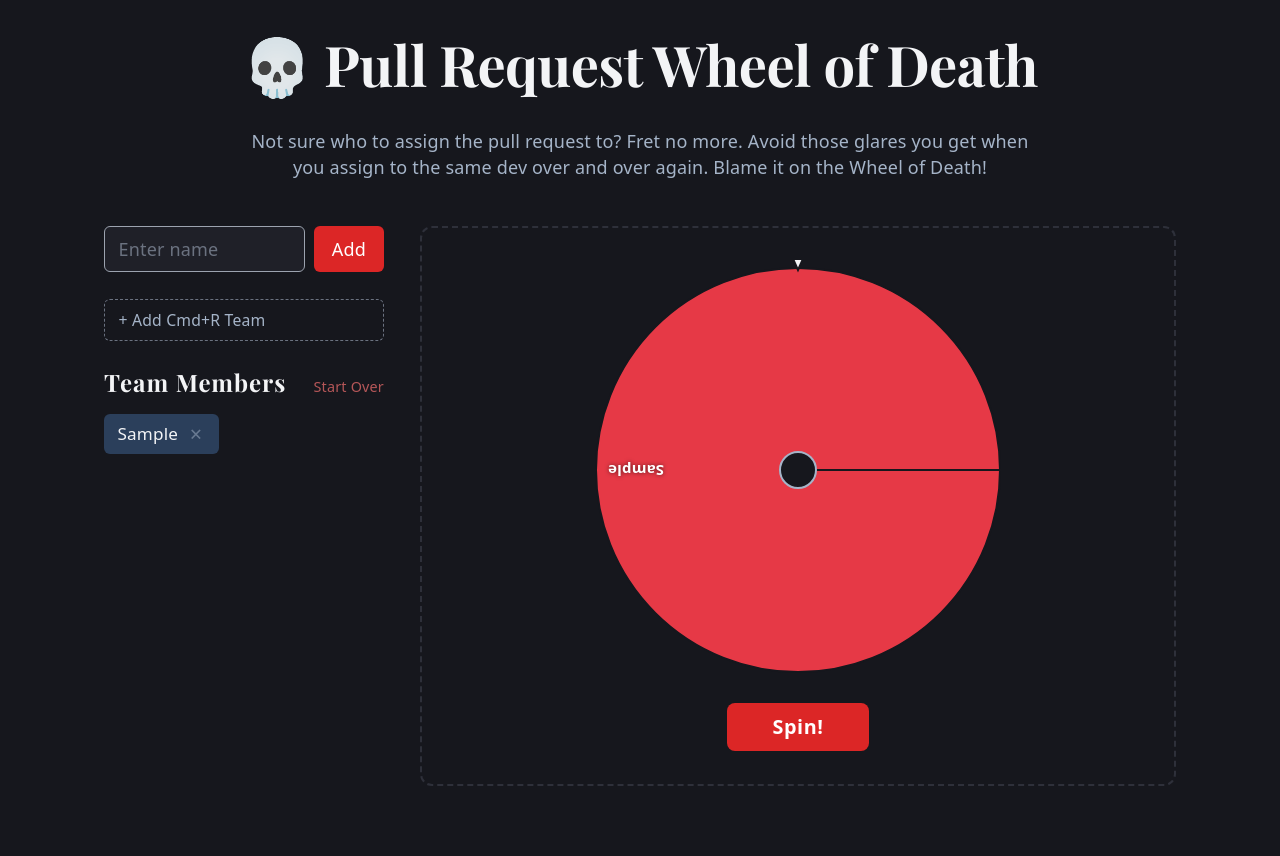
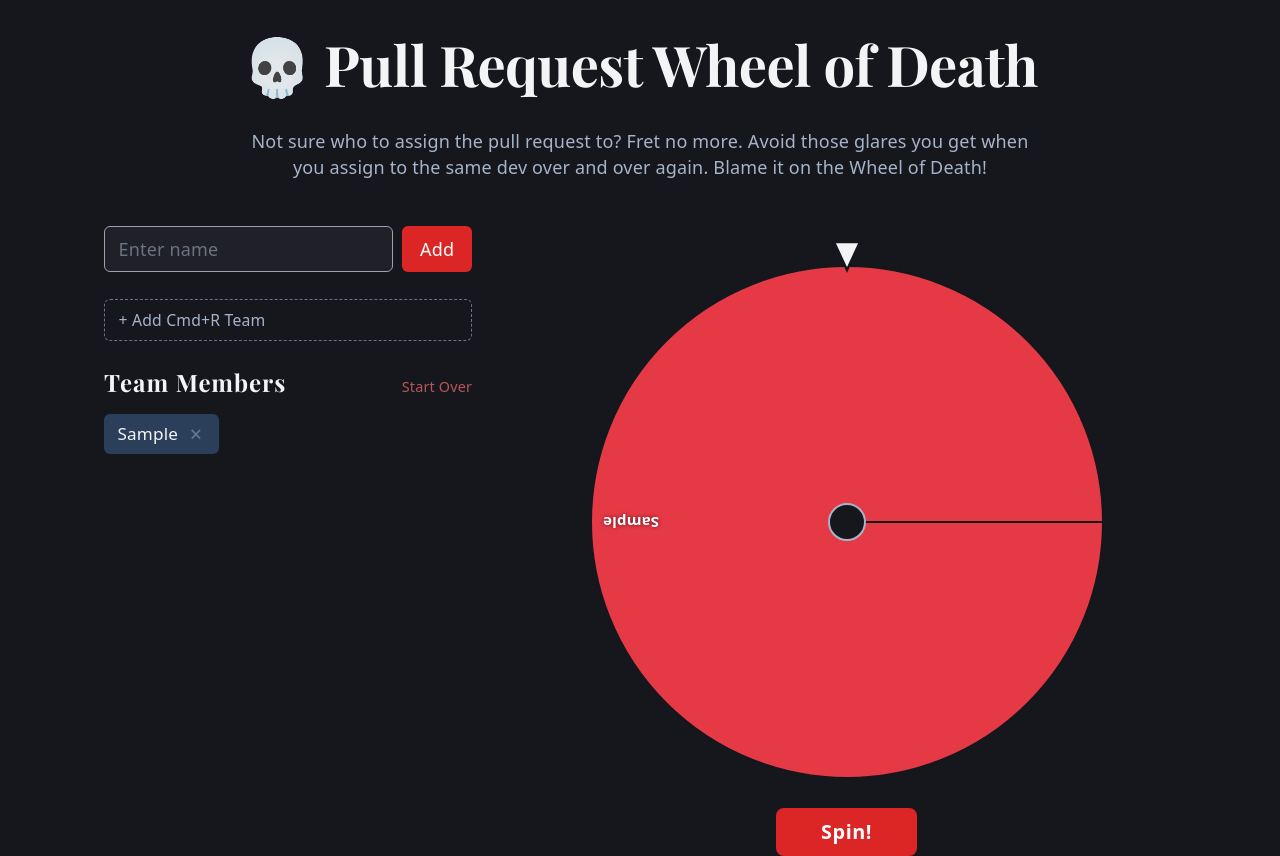
Before and after one commit to Ly900/pull-request-wheel, a React (Vite) app: page / in a window 1280 px wide. Both pictures are taken after typing "Sample" into the empty fields and a click on the button "Add". Before the commit the page ends 800 px from the top, so only its background shows below. Built offline with nearby package versions, Linux system fonts and the light colour scheme.

Commit message:
Fix wheel layout: arrow sizing, column proportions, gap spacing

```diff
--- a/src/App.css
+++ b/src/App.css
@@ -17,6 +17,7 @@ p {
   .layout {
     flex-direction: row;
     align-items: flex-start;
+    gap: 2.5rem;
   }
 }
 
@@ -25,13 +26,11 @@ p {
   display: flex;
   flex-direction: column;
   gap: 1.5rem;
-  width: 100%;
 }
 
 @media (min-width: 780px) {
   .sidebar {
-    width: 280px;
-    flex-shrink: 0;
+    flex: 1;
   }
 }
 
@@ -183,13 +182,11 @@ p {
 
 /* ── Right wheel area ── */
 .wheel-area {
-  flex: 1;
+  flex: 2;
   min-height: 560px;
   display: flex;
   align-items: center;
   justify-content: center;
-  border: 2px dashed var(--border);
-  border-radius: 12px;
 }
 
 /* ── Wheel component ── */
--- a/src/Wheel.tsx
+++ b/src/Wheel.tsx
@@ -16,19 +16,22 @@ export default function Wheel({ names }: WheelProps) {
   const rotationRef = useRef(0);
   const animFrameRef = useRef<number>(0);
 
+  const ARROW_SPACE = 32; // px reserved above wheel for arrow
+
   const drawWheel = useCallback((rotation: number) => {
     const canvas = canvasRef.current;
     if (!canvas || names.length === 0) return;
     const ctx = canvas.getContext('2d');
     if (!ctx) return;
 
-    const size = canvas.width;
-    const cx = size / 2;
-    const cy = size / 2;
-    const radius = size / 2 - 8;
+    const w = canvas.width;
+    const h = canvas.height;
+    const cx = w / 2;
+    const cy = ARROW_SPACE + (h - ARROW_SPACE) / 2;
+    const radius = (h - ARROW_SPACE) / 2 - 8;
     const sliceAngle = (2 * Math.PI) / names.length;
 
-    ctx.clearRect(0, 0, size, size);
+    ctx.clearRect(0, 0, w, h);
 
     // Draw slices
     names.forEach((name, i) => {
@@ -69,9 +72,9 @@ export default function Wheel({ names }: WheelProps) {
     ctx.stroke();
 
     // Pointer arrow (outside wheel at top, pointing down into wheel)
-    const arrowTip = cy - radius + 2;   // tip just inside the wheel edge
-    const arrowBase = arrowTip - 36;    // base 36px above the tip
-    const arrowHalfWidth = 16;
+    const arrowTip = cy - radius + 4;   // tip just inside the wheel edge
+    const arrowBase = arrowTip - 28;    // base 28px above the tip
+    const arrowHalfWidth = 13;
     ctx.beginPath();
     ctx.moveTo(cx, arrowTip);                          // tip
     ctx.lineTo(cx - arrowHalfWidth, arrowBase);        // bottom-left
@@ -80,7 +83,7 @@ export default function Wheel({ names }: WheelProps) {
     ctx.fillStyle = '#f3f4f6';
     ctx.fill();
     ctx.strokeStyle = '#16171d';
-    ctx.lineWidth = 2;
+    ctx.lineWidth = 2.5;
     ctx.stroke();
   }, [names]);
 
@@ -142,8 +145,8 @@ export default function Wheel({ names }: WheelProps) {
     <div className="wheel">
       <canvas
         ref={canvasRef}
-        width={420}
-        height={420}
+        width={560}
+        height={560}
         className="wheel__canvas"
       />
       <button
```
